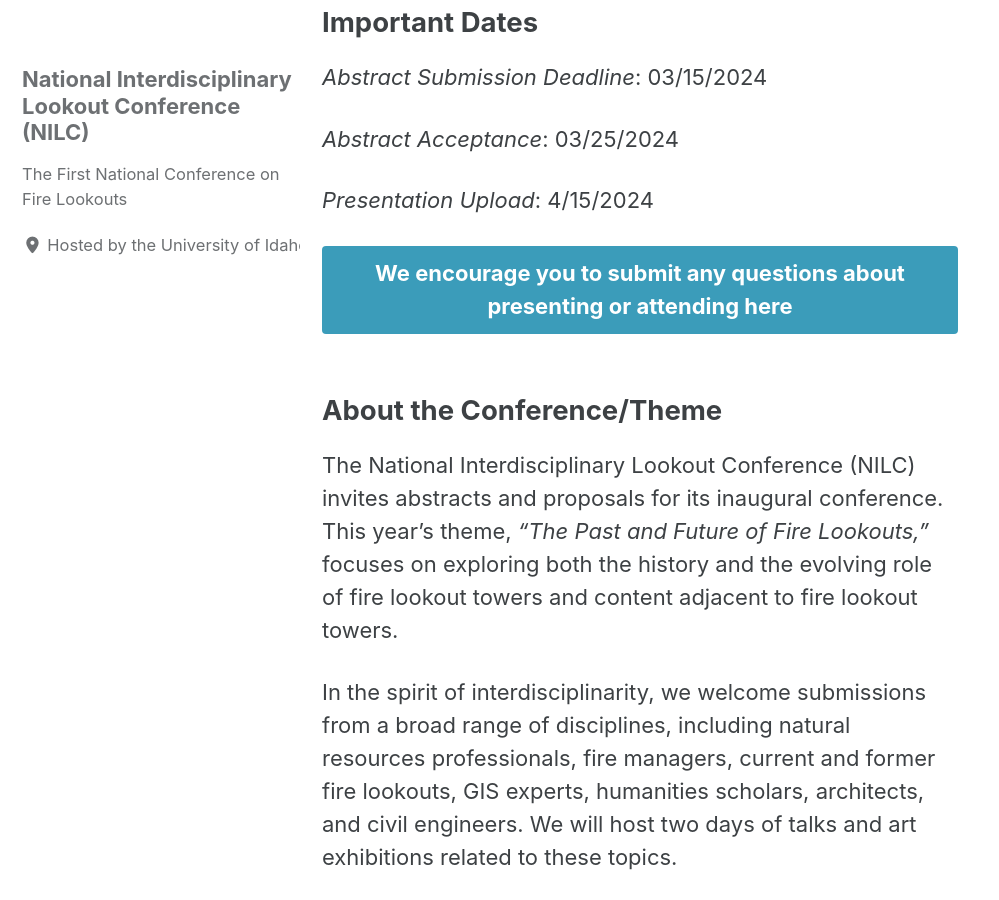
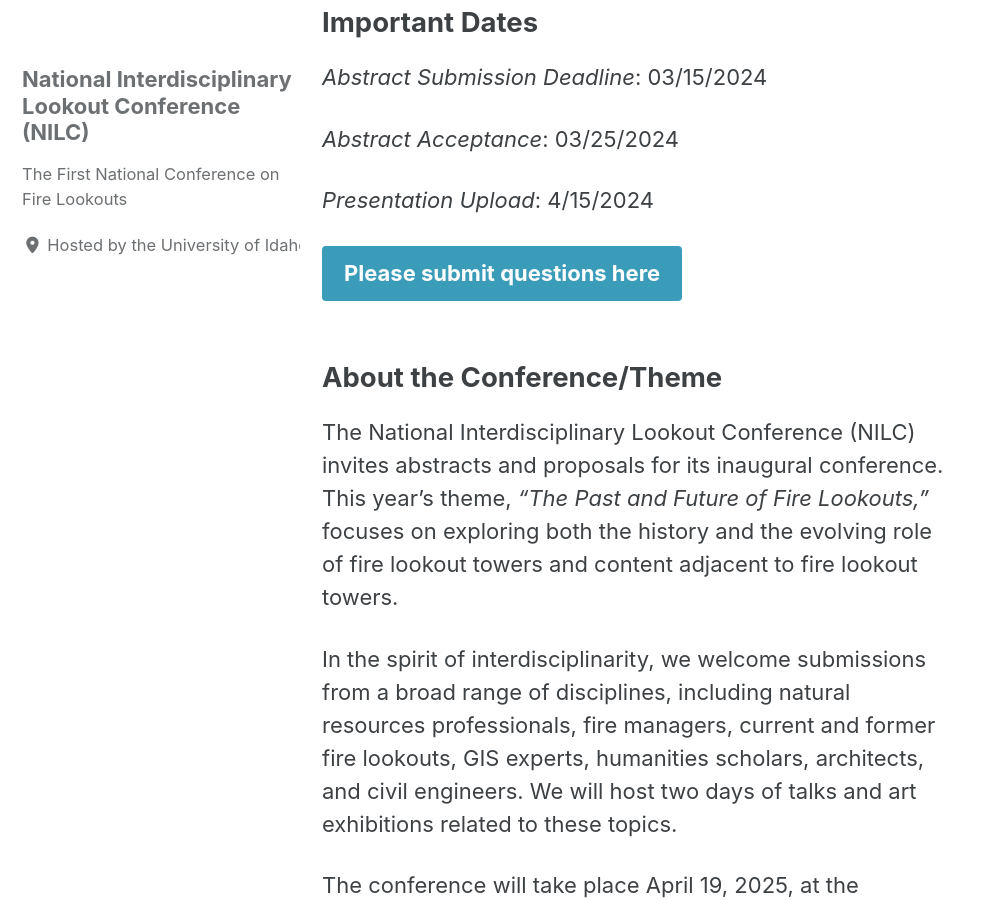
Before and after one commit to lookoutconference/lookoutconference.github.io, a Jekyll site: the page built from pages/about.md, in a window 1280 px wide and 900 px high, scrolled down 1268 px. Shown: the whole window, without its empty margins (0-999 px from the left). Built offline with Jekyll 4.4.1, drawn with Linux system fonts in a browser that asks for light colours; cached includes are drawn as plain includes; our own code applies the rules of GitHub Pages for plain Markdown files.

Commit message:
Update about.md

```diff
--- a/pages/about.md
+++ b/pages/about.md
@@ -43,7 +43,7 @@
 
 *Presentation Upload*: 4/15/2024
 
-[We encourage you to submit any questions about presenting or attending here](https://futurevandals.uidaho.edu/register/?id=c6162e10-cb08-4c3e-83fd-08a7fe968943){: .btn .btn--info .btn--large}
+[Please submit questions here](https://futurevandals.uidaho.edu/register/?id=c6162e10-cb08-4c3e-83fd-08a7fe968943){: .btn .btn--info .btn--large}
 
 ## **About the Conference/Theme**
 
```
